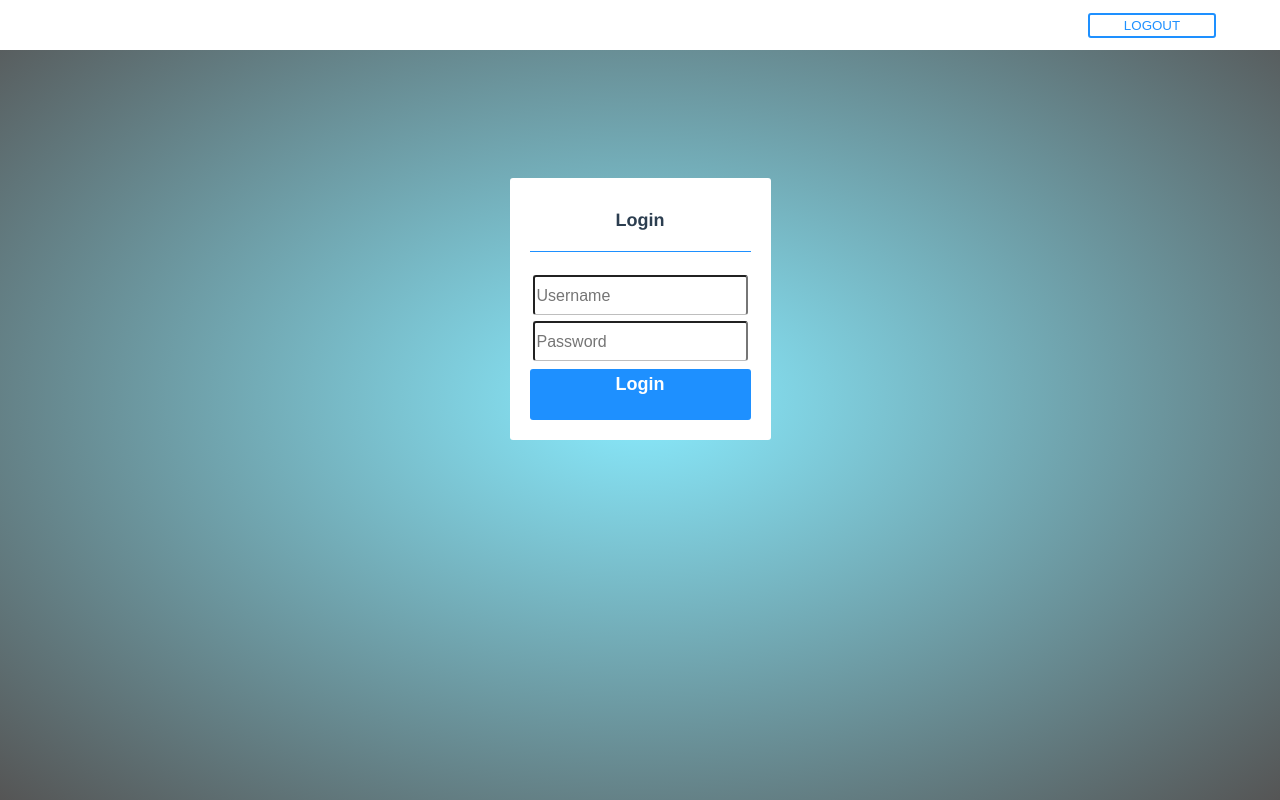
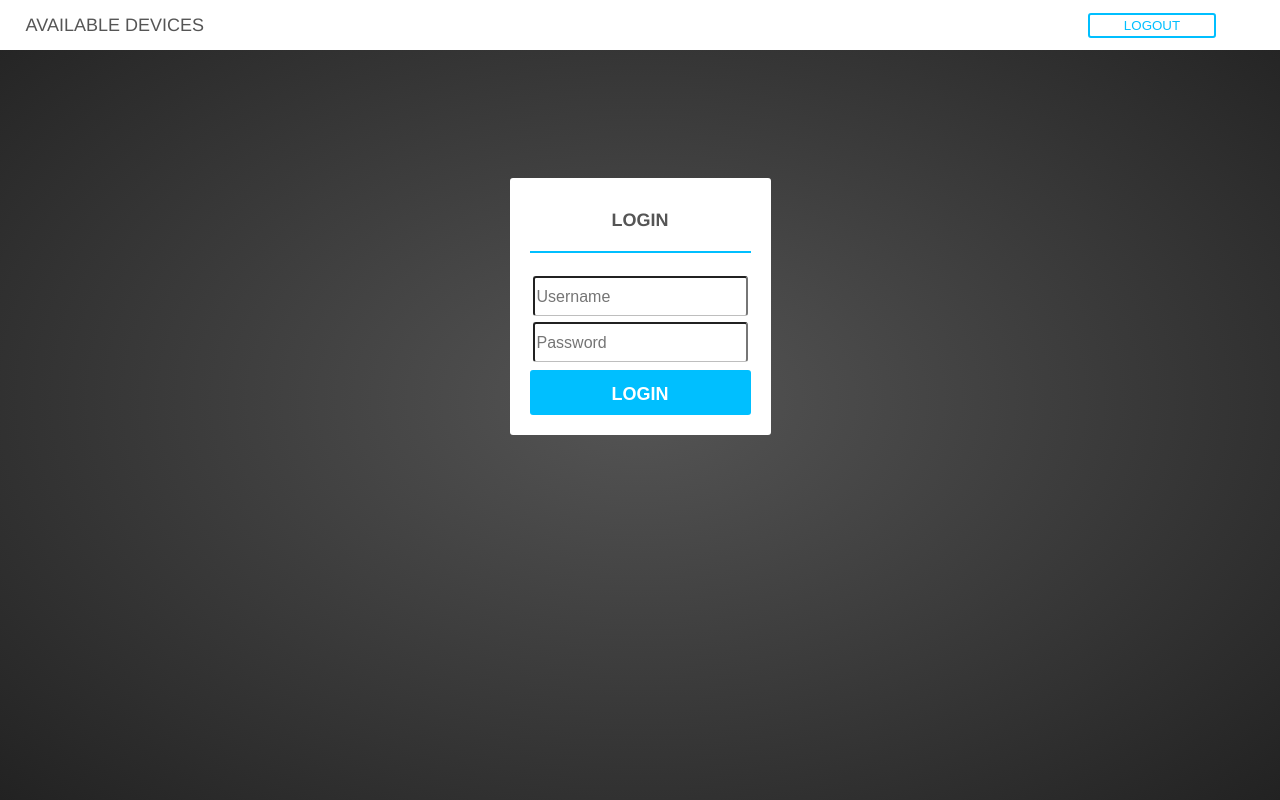
Before and after one commit to thijsnijhof/protoDashboard, a Vue app: page /#/login in a window 1280 px wide. Built offline with nearby package versions, Linux system fonts and the light colour scheme.

Commit message:
fix login and header styles

```diff
--- a/src/App.vue
+++ b/src/App.vue
@@ -26,12 +26,17 @@ export default {
   -webkit-font-smoothing: antialiased;
   -moz-osx-font-smoothing: grayscale;
   text-align: center;
-  color: #2c3e50;
+  color: #555;
   height:100vh;
   background: #555; /* For browsers that do not support gradients */
-  background: -webkit-radial-gradient( #89ecff, #555); /* For Safari 5.1 to 6.0 */
-  background: -o-radial-gradient(#89ecff, #555); /* For Opera 11.1 to 12.0 */
-  background: -moz-radial-gradient(#89ecff, #555); /* For Firefox 3.6 to 15 */
-  background: radial-gradient(#89ecff, #555); /* Standard syntax */
+  background: -webkit-radial-gradient( #555, #222); /* For Safari 5.1 to 6.0 */
+  background: -o-radial-gradient(#555, #222); /* For Opera 11.1 to 12.0 */
+  background: -moz-radial-gradient(#555 , #222); /* For Firefox 3.6 to 15 */
+  background: radial-gradient(#555, #222); /* Standard syntax */
+  /*background: #555; !* For browsers that do not support gradients *!*/
+  /*background: -webkit-radial-gradient( #89ecff, #555); !* For Safari 5.1 to 6.0 *!*/
+  /*background: -o-radial-gradient(#89ecff, #555); !* For Opera 11.1 to 12.0 *!*/
+  /*background: -moz-radial-gradient(#89ecff, #555); !* For Firefox 3.6 to 15 *!*/
+  /*background: radial-gradient(#89ecff, #555); !* Standard syntax *!*/
 }
 </style>
--- a/src/components/Login.vue
+++ b/src/components/Login.vue
@@ -1,11 +1,11 @@
 <template>
   <div class="container">
     <form action="" class="login-container">
-      <h1>Login</h1>
+      <h1>LOGIN</h1>
       <hr>
       <input class="login-input" type="text" placeholder="Username">
       <input type="password" class="login-input" placeholder="Password">
-      <input type="submit" value="Login" class="login-button">
+      <input type="submit" value="LOGIN" class="login-button">
     </form>
   </div>
 </template>
@@ -20,9 +20,9 @@
   }
 
   hr {
-    background-color:dodgerblue;
+    background-color:deepskyblue;
     width:100%;
-    height: 1px;
+    height: 2px;
     border:none;
     margin-bottom:20px;
   }
@@ -56,16 +56,16 @@
 
   .login-button {
     display:flex;
-    flex: 1 0 25px;
+    flex: 1 0 45px;
     font-size:large;
     font-weight:bold;
     border: none;
     margin-top:5px;
     padding-top:5px;
-    padding-bottom:25px;
+    /*padding-bottom:25px;*/
     align-items:center;
     justify-content: center;
-    background:dodgerblue;
+    background:deepskyblue;
     color:#fff;
     -webkit-border-radius: 3px;
     -moz-border-radius: 3px;
--- a/src/components/static/Header.vue
+++ b/src/components/static/Header.vue
@@ -1,5 +1,6 @@
 <template>
   <section>
+    <h1>AVAILABLE DEVICES</h1>
     <button>LOGOUT</button>
   </section>
 </template>
@@ -13,20 +14,27 @@
     display: flex;
     flex: 1 1 10%;
     max-height: 50px;
-    flex-direction: column;
+    flex-direction: row;
     background: #fff;
     margin-bottom: 10%;
-    justify-content: center;
+    justify-content: space-between;
+    align-items:center;
   }
 
   button {
     height: 50%;
     width:10%;
-    align-self:flex-end;
+    min-width:75px;
+    align-self:center;
     margin-right:5%;
     background-color: #fff;
-    border:2px solid dodgerblue;
+    border:2px solid deepskyblue;
     border-radius:3px;
-    color: dodgerblue;
+    color: deepskyblue;
+  }
+  h1 {
+    margin:2%;
+    font-weight:100;
+    font-size:large;
   }
 </style>
```
Also changed, not shown: 1 other file (tests, documents, lock files or other folders).
